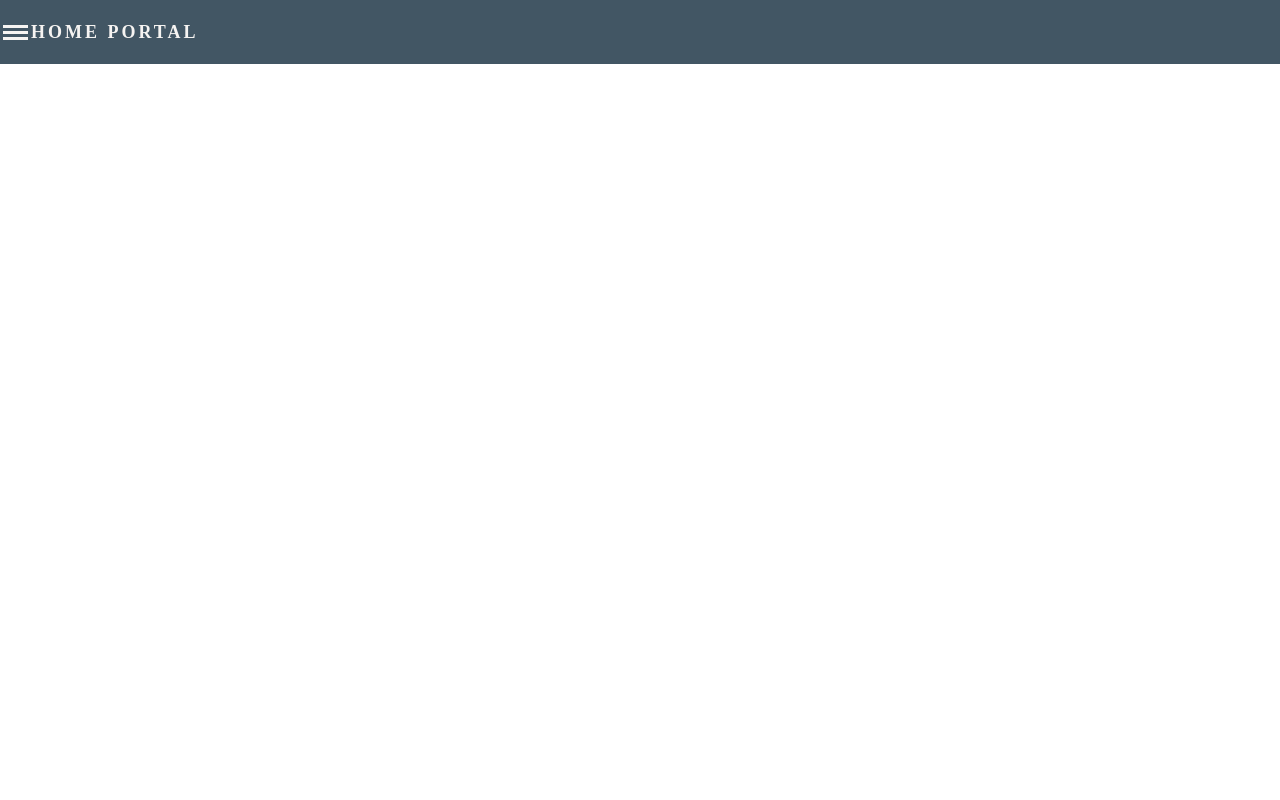
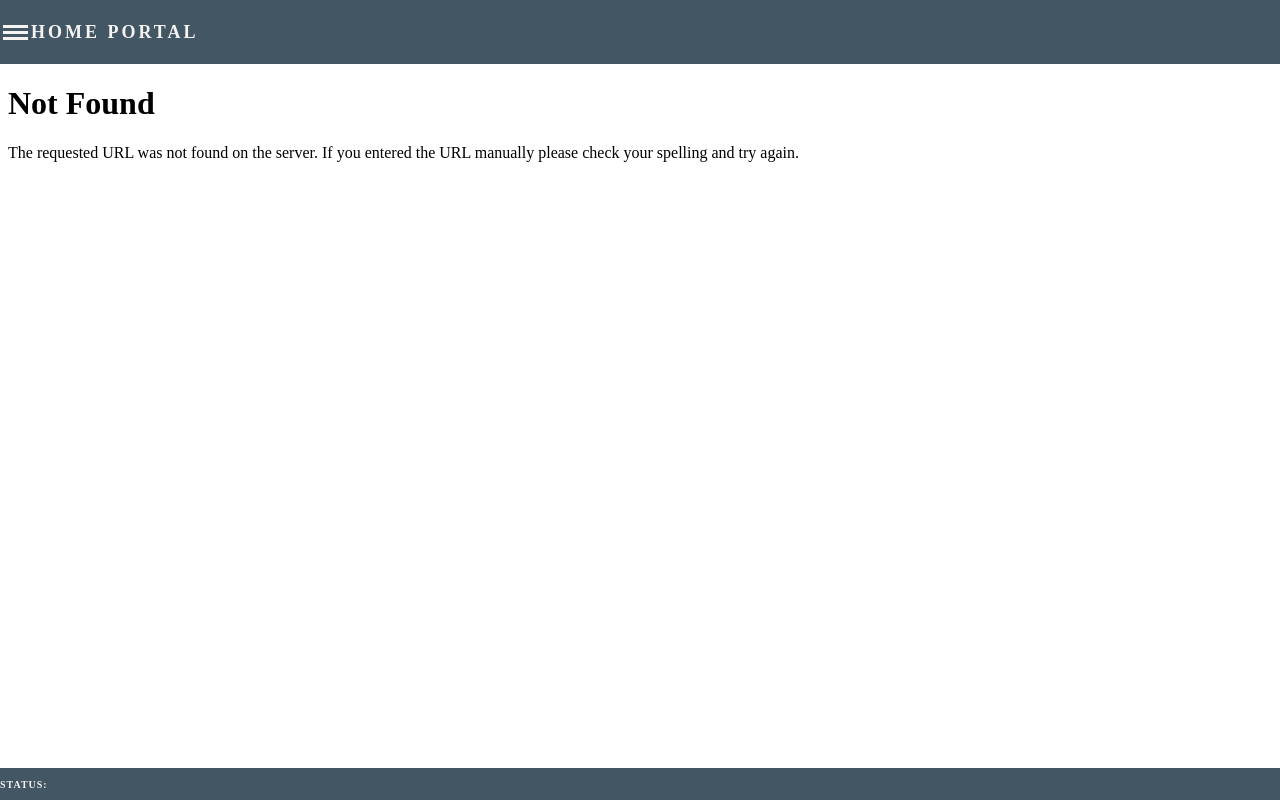
Before and after one commit to Runner-42/HomePortal, a Flask app: page / in a window 1280 px wide. Run offline with Flask 2, Linux system fonts and the light colour scheme.

Commit message:
Base home portal site

```diff
--- a/app/static/css/base.css
+++ b/app/static/css/base.css
@@ -19,6 +19,8 @@
   box-sizing: border-box;
 }
 
+/* Main navigation, inculding side bar */
+
 nav {
   display: flex;
   justify-content: left;
@@ -34,10 +36,10 @@ nav {
   font-size: 18px;
 }
 
-.nav-items {
+.side-bar {
   position: absolute;
   left: 0px;
-  height: 92vh;
+  height: 88vh;
   top: 8vh;
   background-color: var(--bckgrnd-color);
   display: flex;
@@ -46,13 +48,14 @@ nav {
   width: 20%;
   transform: translateX(-100%);
   transition: transform 0.5s ease-in;
+  z-index: 1;
 }
 
-.nav-items li {
+.side-bar li {
   list-style: none;
 }
 
-.nav-items a {
+.side-bar a {
   color: var(--fnt-color);
   text-decoration: none;
   letter-spacing: 2px;
@@ -79,11 +82,11 @@ nav {
   opacity: 0.5;
 }
 
-.nav-active {
+.sidebar-active {
   transform: translateX(0%);
 }
 
-@keyframes navItemsFade {
+@keyframes sidebarItemsFade {
   from {
     opacity: 0;
     transform: translateX(-100%);
@@ -93,3 +96,39 @@ nav {
     transform: translateX(0px);
   }
 }
+
+/* Main Window - Content will be provided by other applications */
+
+.main-window {
+  position: relative;
+  height: 88vh;
+  overflow: hidden;
+  transform: translateX(0%);
+  transition: transform 0.5s ease-in;
+}
+
+.main-window iframe {
+  position: absolute;
+  top: 0;
+  left: 0;
+  width: 100%;
+  height: 100%;
+  border: none;
+}
+
+/* Footer - Mainly used to display website status */
+
+footer {
+  display: flex;
+  justify-content: left;
+  align-items: center;
+  min-height: 4vh;
+  background-color: var(--bckgrnd-color);
+}
+
+.footer-bar {
+  color: var(--fnt-color);
+  text-transform: uppercase;
+  letter-spacing: 1px;
+  font-size: 12px;
+}
--- a/app/static/javascript/base.js
+++ b/app/static/javascript/base.js
@@ -1,27 +1,25 @@
 const navSlide = () => {
-    const burger = document.querySelector('.burger');
-    const nav = document.querySelector('.nav-items');
-    const navItems = document.querySelectorAll('.nav-items li');
+  const burger = document.querySelector(".burger");
+  const sidebar = document.querySelector(".side-bar");
+  const sidebarItems = document.querySelectorAll(".side-bar li");
 
-
-    burger.addEventListener('click',()=>{
+  burger.addEventListener("click", () => {
     //Toggle Nav
-        nav.classList.toggle('nav-active');
+    sidebar.classList.toggle("sidebar-active");
 
     // Animate Nav Items
-        navItems.forEach((navItem, index)=>{
-            if(navItem.style.animation) {
-                navItem.style.animation = ''
+    sidebarItems.forEach((sidebarItem, index) => {
+      if (sidebarItem.style.animation) {
+        sidebarItem.style.animation = "";
       } else {
-                navItem.style.animation = 'navItemsFade 0.5s ease forwards $(index/5 + 2)s';
+        sidebarItem.style.animation =
+          "sidebarItemsFade 0.5s ease forwards $(index/5 + 2)s";
       }
-
     });
 
     // Burger Animation
-        burger.classList.toggle('burger-animate');
+    burger.classList.toggle("burger-animate");
   });
-
-}
+};
 
 navSlide();
--- /dev/null
+++ b/app/templates/404.html
@@ -0,0 +1,6 @@
+{% extends "base.html" %} {% block title %}HomePortal - Page Not Found{%
+endblock %} {% block page_content %}
+<div class="page-header">
+  <h1>Nie Gevonden</h1>
+</div>
+{% endblock %}
--- a/app/templates/base.html
+++ b/app/templates/base.html
@@ -27,17 +27,28 @@
       <div class="nav-title">
         <h4>{% block navtitle %}Home Portal{% endblock %}</h4>
       </div>
-      <ul class="nav-items">
-        <li><a href="#">Domotica</a></li>
-        <li><a href="#">Kookboek</a></li>
-        <li><a href="#">Runner</a></li>
+      <ul class="side-bar">
+        <li><a href="/domotica" target="mainBlock">Domotica</a></li>
+        <li><a href="/kookboek" target="mainBlock">Kookboek</a></li>
+        <li><a href="/runner" target="mainBlock">Runner</a></li>
       </ul>
     </nav>
-
-    <script src="static/javascript/base.js"></script>
   </header>
 
-  <body></body>
+  <body>
+    <div class="main-window">
+      <iframe src="/kookboek" name="mainBlock" seamless
+        >iframe is not supported in this browser</iframe
+      >
+    </div>
 
-  <footer></footer>
+    <!-- Java script -->
+    <script src="static/javascript/base.js"></script>
+  </body>
+
+  <footer>
+    <div class="footer-bar">
+      <h5>{% block status %}Status: {% endblock %}</h5>
+    </div>
+  </footer>
 </html>
```
Also changed, not shown: app/main/errors.py (added, +7 -0 lines). Lines whose indentation alone changed are shown as unchanged.
